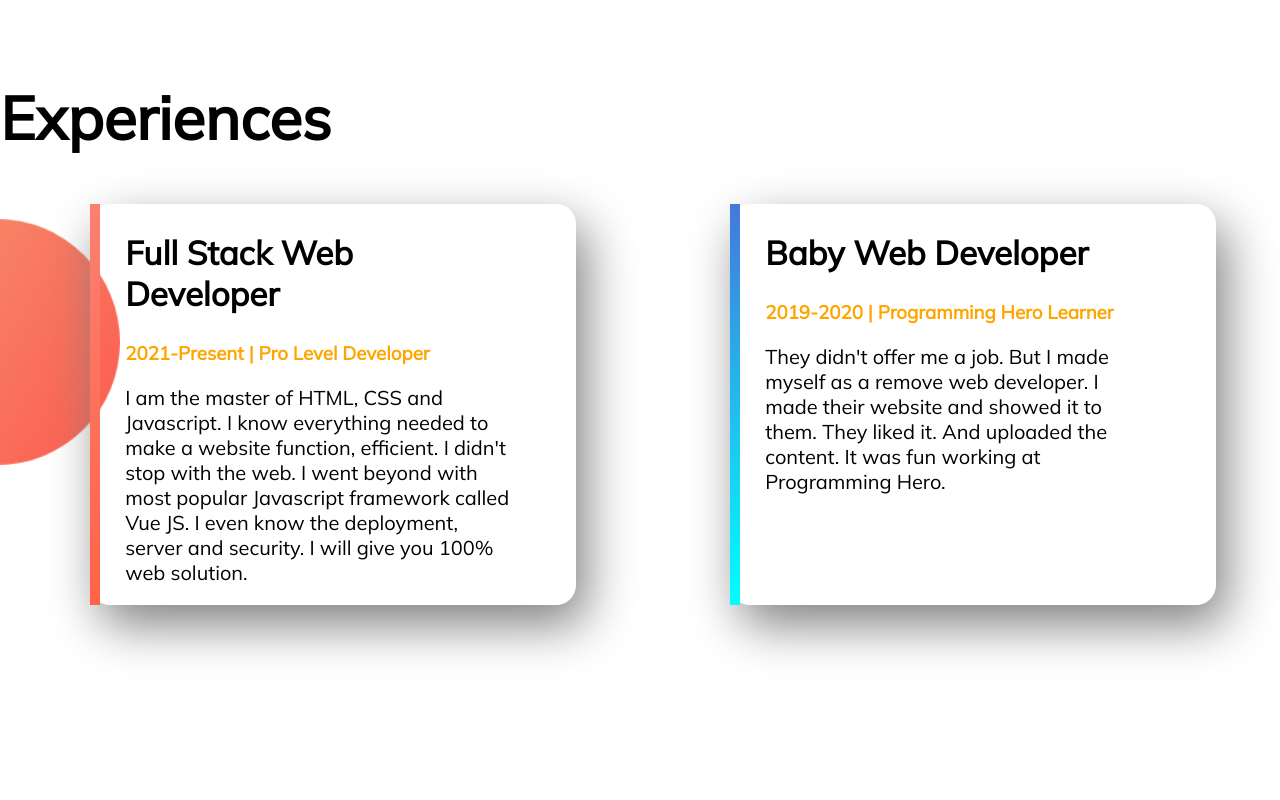
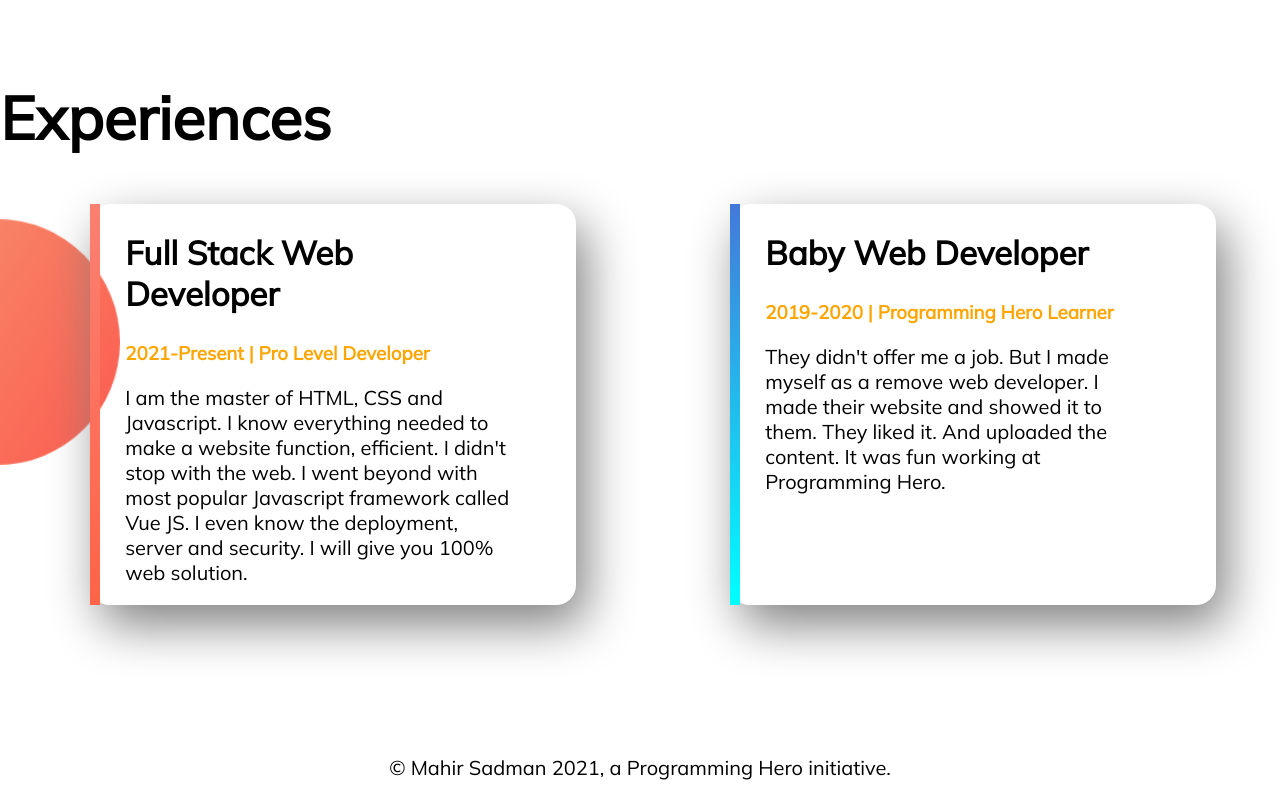
Before and after one commit to mahir077/baby-developer-portfolio, a plain HTML site: page index.html in a window 1280 px wide. Shown: the part 1210-2010 px from the top of the page. Before the commit the page ends 1965 px from the top, so only its background shows below. Drawn offline with Linux system fonts and the light colour scheme.

Commit message:
copyright

```diff
--- a/index.html
+++ b/index.html
@@ -77,6 +77,9 @@
 
 
     </section>
+    <footer>
+        <p>© Mahir Sadman 2021, a Programming Hero initiative.</p>
+    </footer>
 
 </body>
 
--- a/style.css
+++ b/style.css
@@ -82,3 +82,7 @@ p {font-size: 20px;
                border-image-slice: 2;
 
 }
+footer{text-align: center;
+       font-size: large;
+
+}
```
